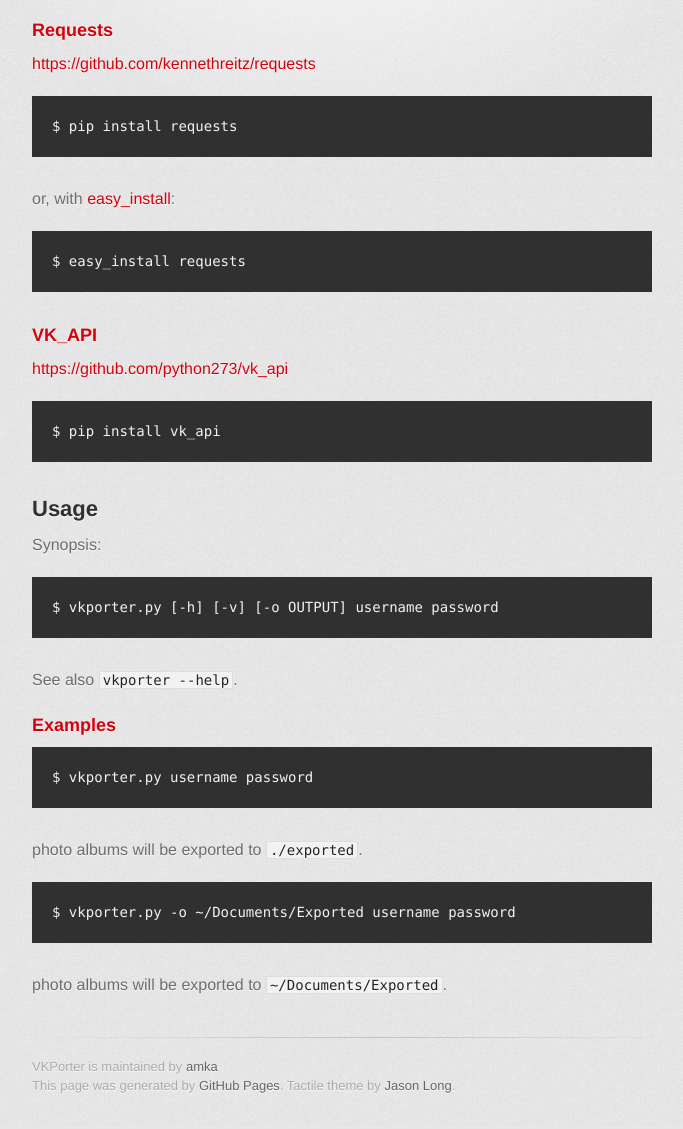
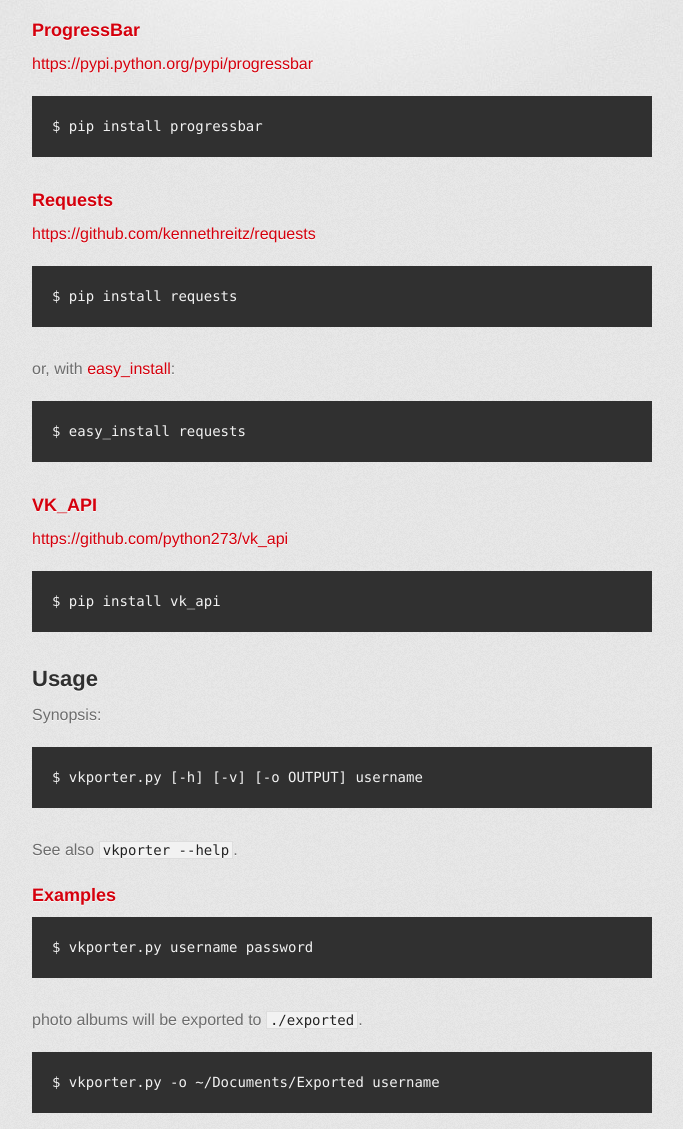
Before and after one commit to amka/VKPorter, a plain HTML site: page index.html in a window 1280 px wide. Shown: the part 455-1584 px from the top of the page, without its empty margins (298-981 px from the left). Drawn offline with Linux system fonts and the light colour scheme; a web font is replaced by a local one.

```diff
--- a/index.html
+++ b/index.html
@@ -39,6 +39,13 @@
 
 <p>Before you can start using VKPorter you have to install some python libraries if you don't have it.</p>
 
+<h3>ProgressBar</h3>
+
+<p><a href="https://pypi.python.org/pypi/progressbar">https://pypi.python.org/pypi/progressbar</a></p>
+
+<pre><code>$ pip install progressbar
+</code></pre>
+
 <h3>Requests</h3>
 
 <p><a href="https://github.com/kennethreitz/requests">https://github.com/kennethreitz/requests</a></p>
@@ -62,7 +69,7 @@
 
 <p>Synopsis:</p>
 
-<pre><code>$ vkporter.py [-h] [-v] [-o OUTPUT] username password
+<pre><code>$ vkporter.py [-h] [-v] [-o OUTPUT] username
 </code></pre>
 
 <p>See also <code>vkporter --help</code>.</p>
@@ -74,7 +81,7 @@
 
 <p>photo albums will be exported to <code>./exported</code>.</p>
 
-<pre><code>$ vkporter.py -o ~/Documents/Exported username password
+<pre><code>$ vkporter.py -o ~/Documents/Exported username
 </code></pre>
 
 <p>photo albums will be exported to <code>~/Documents/Exported</code>.</p>
--- a/params.json
+++ b/params.json
@@ -1 +1 @@
-{"name":"VKPorter","tagline":"Extremely small tool to export photo albums from vk.com","body":"VKPorter\r\n========\r\n\r\nExtremely small tool to export photo albums from [vk.com](https://vk.com).\r\n\r\n\r\n## Prerequisites\r\n\r\nBefore you can start using VKPorter you have to install some python libraries if you don't have it.\r\n\r\n### Requests\r\n\r\n[https://github.com/kennethreitz/requests](https://github.com/kennethreitz/requests)\r\n\r\n    $ pip install requests\r\n\r\nor, with [easy_install](http://pypi.python.org/pypi/setuptools):\r\n\r\n    $ easy_install requests\r\n\r\n### VK_API\r\n[https://github.com/python273/vk_api](https://github.com/python273/vk_api)\r\n\r\n    $ pip install vk_api\r\n\r\n## Usage\r\n\r\nSynopsis:\r\n\r\n    $ vkporter.py [-h] [-v] [-o OUTPUT] username password\r\n\r\nSee also `vkporter --help`.\r\n\r\n### Examples\r\n\r\n    $ vkporter.py username password\r\n    \r\nphoto albums will be exported to `./exported`.\r\n\r\n\r\n    $ vkporter.py -o ~/Documents/Exported username password\r\n    \r\nphoto albums will be exported to `~/Documents/Exported`.\r\n\r\n\r\n","google":"UA-39164226-1","note":"Don't delete this file! It's used internally to help with page regeneration."}
+{"name":"VKPorter","tagline":"Extremely small tool to export photo albums from vk.com","body":"VKPorter\r\n========\r\n\r\nExtremely small tool to export photo albums from [vk.com](https://vk.com).\r\n\r\n\r\n## Prerequisites\r\n\r\nBefore you can start using VKPorter you have to install some python libraries if you don't have it.\r\n\r\n### ProgressBar\r\n\r\n[https://pypi.python.org/pypi/progressbar](https://pypi.python.org/pypi/progressbar)\r\n\r\n    $ pip install progressbar\r\n\r\n\r\n### Requests\r\n\r\n[https://github.com/kennethreitz/requests](https://github.com/kennethreitz/requests)\r\n\r\n    $ pip install requests\r\n\r\nor, with [easy_install](http://pypi.python.org/pypi/setuptools):\r\n\r\n    $ easy_install requests\r\n\r\n### VK_API\r\n[https://github.com/python273/vk_api](https://github.com/python273/vk_api)\r\n\r\n    $ pip install vk_api\r\n\r\n## Usage\r\n\r\nSynopsis:\r\n\r\n    $ vkporter.py [-h] [-v] [-o OUTPUT] username\r\n\r\nSee also `vkporter --help`.\r\n\r\n### Examples\r\n\r\n    $ vkporter.py username password\r\n    \r\nphoto albums will be exported to `./exported`.\r\n\r\n\r\n    $ vkporter.py -o ~/Documents/Exported username\r\n    \r\nphoto albums will be exported to `~/Documents/Exported`.\r\n","google":"UA-39164226-1","note":"Don't delete this file! It's used internally to help with page regeneration."}
```
